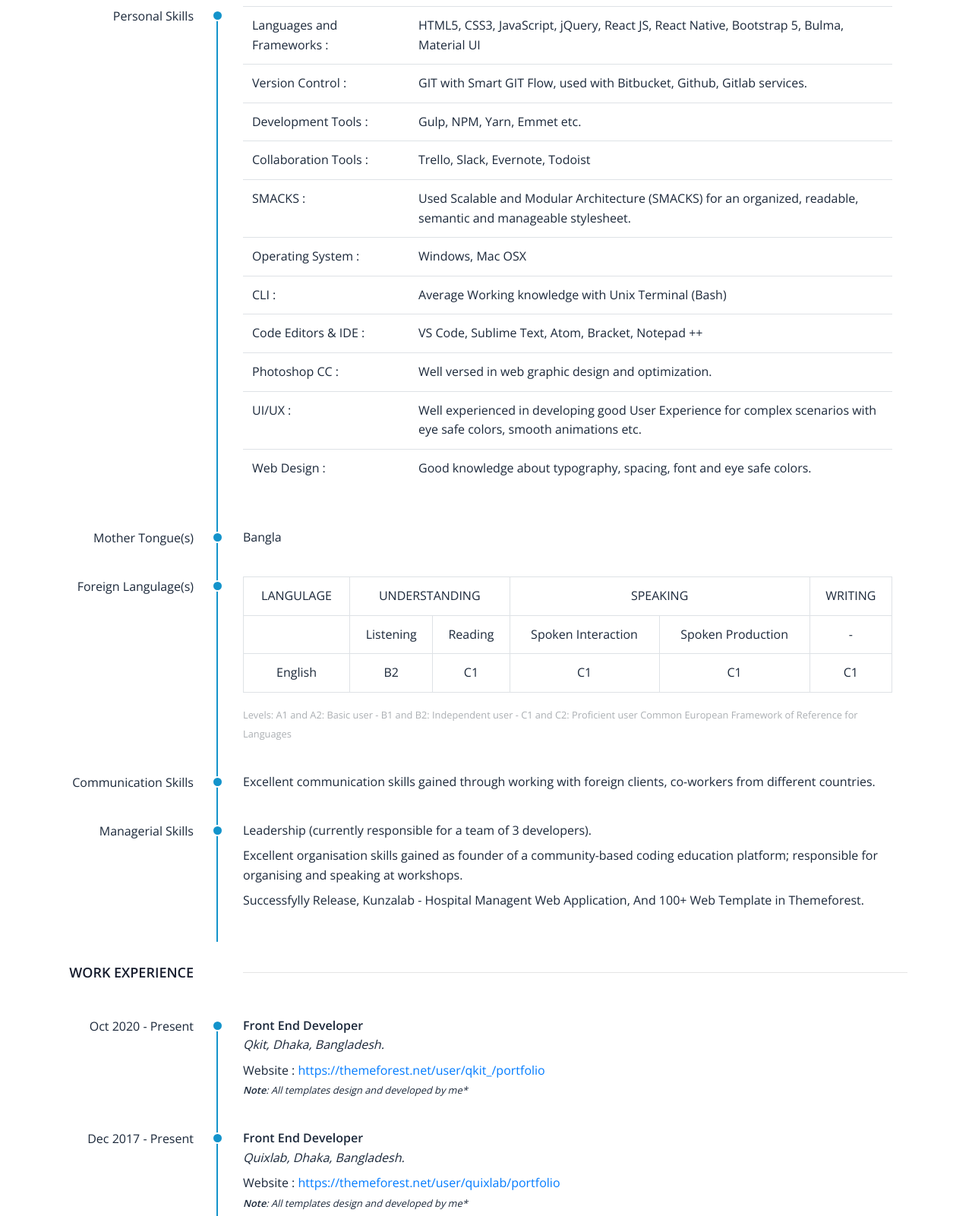
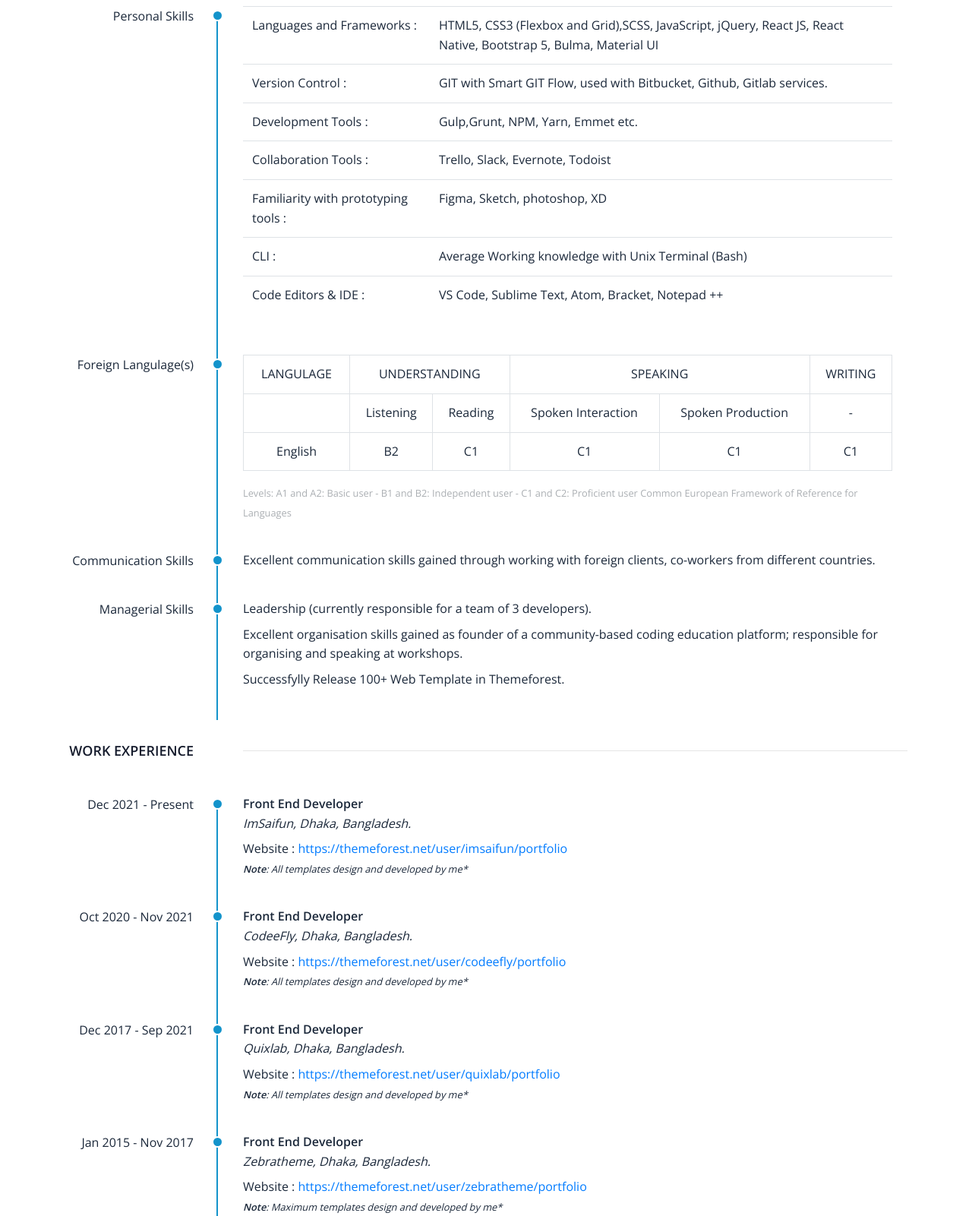
Before and after one commit to prexius/cv, a website: page src/index.html in a window 1280 px wide. Shown: the part 511-2112 px from the top of the page at 76% size. Drawn offline with nearby package versions, Linux system fonts and the light colour scheme.

Commit message:
resume update

```diff
--- a/src/index.html
+++ b/src/index.html
@@ -5,11 +5,9 @@
     <meta charset="UTF-8">
     <meta name="viewport" content="width=device-width, initial-scale=1.0">
     <meta http-equiv="X-UA-Compatible" content="ie=edge">
-    <title>Tabolur CV of Golam Mostafa</title>
+    <title>CV of Golam Mostafa</title>
     <!-- Favicon icon -->
     <link rel="icon" type="image/png" sizes="16x16" href="./images/favicon.png">
-    <!-- <link rel="stylesheet" href="./vendor/owl-carousel/css/owl.theme.default.css"> -->
-    <!-- <link rel="stylesheet" href="./vendor/owl-carousel/css/owl.carousel.min.css"> -->
     <!-- Custom Stylesheet -->
     <link rel="stylesheet" href="./css/style.css">
 </head>
@@ -32,9 +30,9 @@
                                         </li>
                                         <li><i class="fa fa-phone"></i> (+880) 1843 666660</li>
                                         <li><i class="fa fa-whatsapp"></i> (+880) 1843 666660</li>
-                                        <li><i class="fa fa-envelope"></i> qkit.inc@gmail.com</li>
+                                        <li><i class="fa fa-envelope"></i> imsaifun@gmail.com</li>
                                         <li><i class="fa fa-globe"></i> <a
-                                                href="https://me.qkit.io">https://me.qkit.io</a></li>
+                                                href="https://saifun.vercel.app/">https://saifun.vercel.app/</a></li>
                                         <li><i class="fa fa-skype"></i> sporsho9</li>
                                     </ul>
                                 </div>
@@ -85,7 +83,8 @@
                                         <tbody>
                                             <tr>
                                                 <td style="min-width: 180px;">Languages and Frameworks :</td>
-                                                <td>HTML5, CSS3, JavaScript, jQuery, React JS, React Native, Bootstrap
+                                                <td>HTML5, CSS3 (Flexbox and Grid),SCSS, JavaScript, jQuery, React JS,
+                                                    React Native, Bootstrap
                                                     5, Bulma, Material UI</td>
                                             </tr>
                                             <tr>
@@ -95,21 +94,25 @@
                                             </tr>
                                             <tr>
                                                 <td style="min-width: 180px;">Development Tools :</td>
-                                                <td>Gulp, NPM, Yarn, Emmet etc.</td>
+                                                <td>Gulp,Grunt, NPM, Yarn, Emmet etc.</td>
                                             </tr>
                                             <tr>
                                                 <td style="min-width: 180px;">Collaboration Tools :</td>
                                                 <td>Trello, Slack, Evernote, Todoist </td>
                                             </tr>
                                             <tr>
+                                                <td style="min-width: 180px;">Familiarity with prototyping tools :</td>
+                                                <td>Figma, Sketch, photoshop, XD </td>
+                                            </tr>
+                                            <!-- <tr>
                                                 <td style="min-width: 180px;">SMACKS :</td>
                                                 <td>Used Scalable and Modular Architecture (SMACKS) for an organized,
                                                     readable, semantic and manageable stylesheet. </td>
-                                            </tr>
-                                            <tr>
+                                            </tr> -->
+                                            <!-- <tr>
                                                 <td style="min-width: 180px;">Operating System :</td>
                                                 <td>Windows, Mac OSX</td>
-                                            </tr>
+                                            </tr> -->
                                             <tr>
                                                 <td style="min-width: 180px;">CLI :</td>
                                                 <td>Average Working knowledge with Unix Terminal (Bash)</td>
@@ -118,25 +121,25 @@
                                                 <td style="min-width: 180px;">Code Editors &amp; IDE :</td>
                                                 <td>VS Code, Sublime Text, Atom, Bracket, Notepad ++</td>
                                             </tr>
-                                            <tr>
+                                            <!-- <tr>
                                                 <td style="min-width: 180px;">Photoshop CC :</td>
                                                 <td>Well versed in web graphic design and optimization.</td>
-                                            </tr>
-                                            <tr>
+                                            </tr> -->
+                                            <!-- <tr>
                                                 <td style="min-width: 180px;">UI/UX :</td>
                                                 <td>Well experienced in developing good User Experience for complex
                                                     scenarios with eye safe colors, smooth animations etc. </td>
-                                            </tr>
-                                            <tr>
+                                            </tr> -->
+                                            <!-- <tr>
                                                 <td style="min-width: 180px;">Web Design :</td>
                                                 <td>Good knowledge about typography, spacing, font and eye safe colors.
                                                 </td>
-                                            </tr>
+                                            </tr> -->
                                         </tbody>
                                     </table>
                                 </div>
                             </li>
-                            <li>
+                            <!-- <li>
                                 <div class="timeline-title">
                                     <p>Mother Tongue(s)</p>
                                 </div>
@@ -144,7 +147,7 @@
                                 <div class="timeline-panel">
                                     <p>Bangla</p>
                                 </div>
-                            </li>
+                            </li> -->
                             <li>
                                 <div class="timeline-title">
                                     <p>Foreign Langulage(s)</p>
@@ -206,7 +209,7 @@
                                     <p class="mb-2"> Excellent organisation skills gained as founder of a
                                         community-based coding education platform; responsible for organising and
                                         speaking at workshops. </p>
-                                    <p>Successfylly Release, Kunzalab - Hospital Managent Web Application, And 100+ Web
+                                    <p>Successfylly Release 100+ Web
                                         Template in Themeforest.</p>
                                 </div>
                             </li>
@@ -221,14 +224,14 @@
                         <ul class="timeline">
                             <li>
                                 <div class="timeline-title">
-                                    <p>Oct 2020 - Present</p>
+                                    <p>Dec 2021 - Present</p>
                                 </div>
                                 <div class="timeline-badge"></div>
                                 <div class="timeline-panel">
                                     <p class="font-weight-bold"> Front End Developer</p>
-                                    <p class="font-italic mb-2">Qkit, Dhaka, Bangladesh.</p>
+                                    <p class="font-italic mb-2">ImSaifun, Dhaka, Bangladesh.</p>
                                     <p>Website : <a
-                                            href="https://themeforest.net/user/qkit_/portfolio">https://themeforest.net/user/qkit_/portfolio</a>
+                                            href="https://themeforest.net/user/imsaifun/portfolio">https://themeforest.net/user/imsaifun/portfolio</a>
                                     </p>
                                     <small class="font-italic "> <strong>Note</strong>: All templates design and
                                         developed by me*</small>
@@ -236,7 +239,22 @@
                             </li>
                             <li>
                                 <div class="timeline-title">
-                                    <p>Dec 2017 - Present</p>
+                                    <p>Oct 2020 - Nov 2021</p>
+                                </div>
+                                <div class="timeline-badge"></div>
+                                <div class="timeline-panel">
+                                    <p class="font-weight-bold"> Front End Developer</p>
+                                    <p class="font-italic mb-2">CodeeFly, Dhaka, Bangladesh.</p>
+                                    <p>Website : <a
+                                            href="https://themeforest.net/user/codeefly/portfolio">https://themeforest.net/user/codeefly/portfolio</a>
+                                    </p>
+                                    <small class="font-italic "> <strong>Note</strong>: All templates design and
+                                        developed by me*</small>
+                                </div>
+                            </li>
+                            <li>
+                                <div class="timeline-title">
+                                    <p>Dec 2017 - Sep 2021</p>
                                 </div>
                                 <div class="timeline-badge"></div>
                                 <div class="timeline-panel">
@@ -326,20 +344,21 @@
                                 </div>
                                 <div class="timeline-badge"></div>
                                 <div class="timeline-panel">
-                                    <a href="https://www.linkedin.com/in/qkit/">https://www.linkedin.com/in/qkit/</a>
+                                    <a
+                                        href="https://www.linkedin.com/in/imsaifun/">https://www.linkedin.com/in/imsaifun/</a>
                                 </div>
                             </li>
 
-                            <li>
+                            <!-- <li>
                                 <div class="timeline-title">
                                     <p>Stackoverflow</p>
                                 </div>
                                 <div class="timeline-badge"></div>
                                 <div class="timeline-panel">
                                     <a
-                                        href="https://stackoverflow.com/story/qkit">https://stackoverflow.com/story/qkit</a>
+                                        href="https://stackoverflow.com/story/imsaifun">https://stackoverflow.com/story/imsaifun</a>
                                 </div>
-                            </li>
+                            </li> -->
 
                             <li>
                                 <div class="timeline-title">
@@ -347,7 +366,16 @@
                                 </div>
                                 <div class="timeline-badge"></div>
                                 <div class="timeline-panel">
-                                    <a href="https://github.com/qkitinc">https://github.com/qkitinc</a>
+                                    <a href="https://github.com/imsaifun">https://github.com/imsaifun</a>
+                                </div>
+                            </li>
+                            <li>
+                                <div class="timeline-title">
+                                    <p>Portfolio</p>
+                                </div>
+                                <div class="timeline-badge"></div>
+                                <div class="timeline-panel">
+                                    <a href="https://saifun.vercel.app/">https://saifun.vercel.app/</a>
                                 </div>
                             </li>
                         </ul>
```
